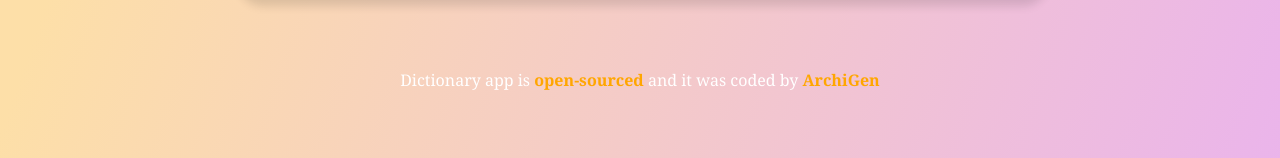
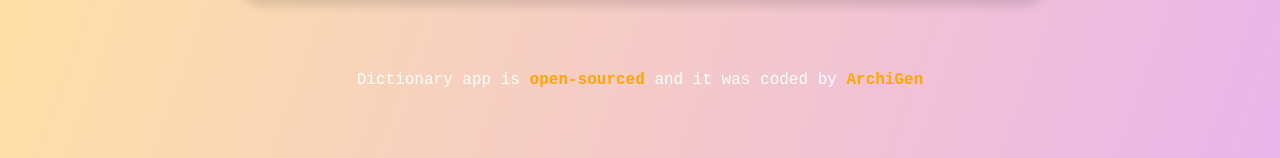
Before and after one commit to ArchiGen/react-dictionary-app, a React (Create React App) app: page / in a window 1280 px wide. Shown: the part 361-519 px from the top of the page. Built offline with nearby package versions, Linux system fonts and the light colour scheme.

Commit message:
Footer styling

```diff
--- a/src/App.css
+++ b/src/App.css
@@ -54,6 +54,7 @@
   display: block;
   text-align: center;
   margin: 70px auto 50px auto;
+  font-family: "Courier New", Courier, monospace;
 }
 
 .Search {
```
